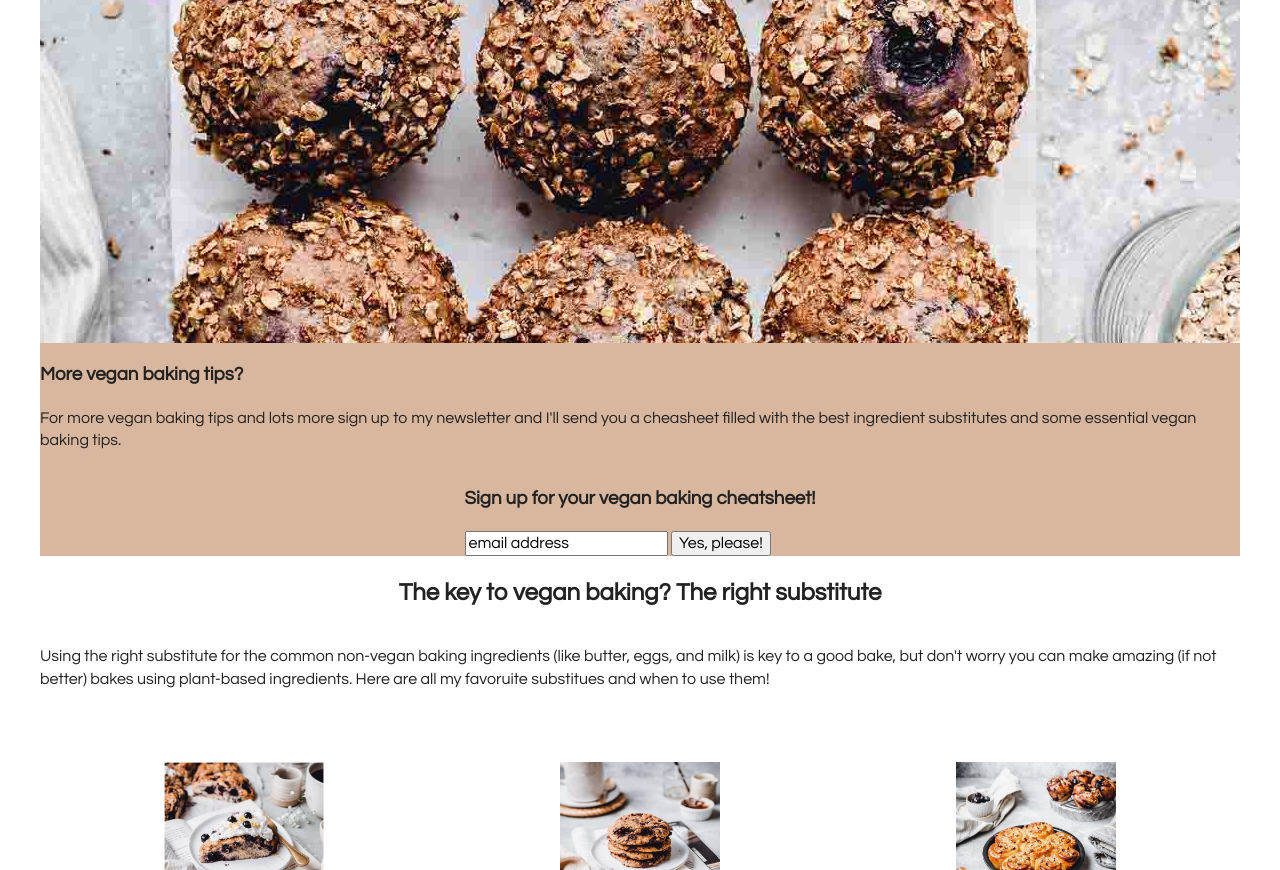
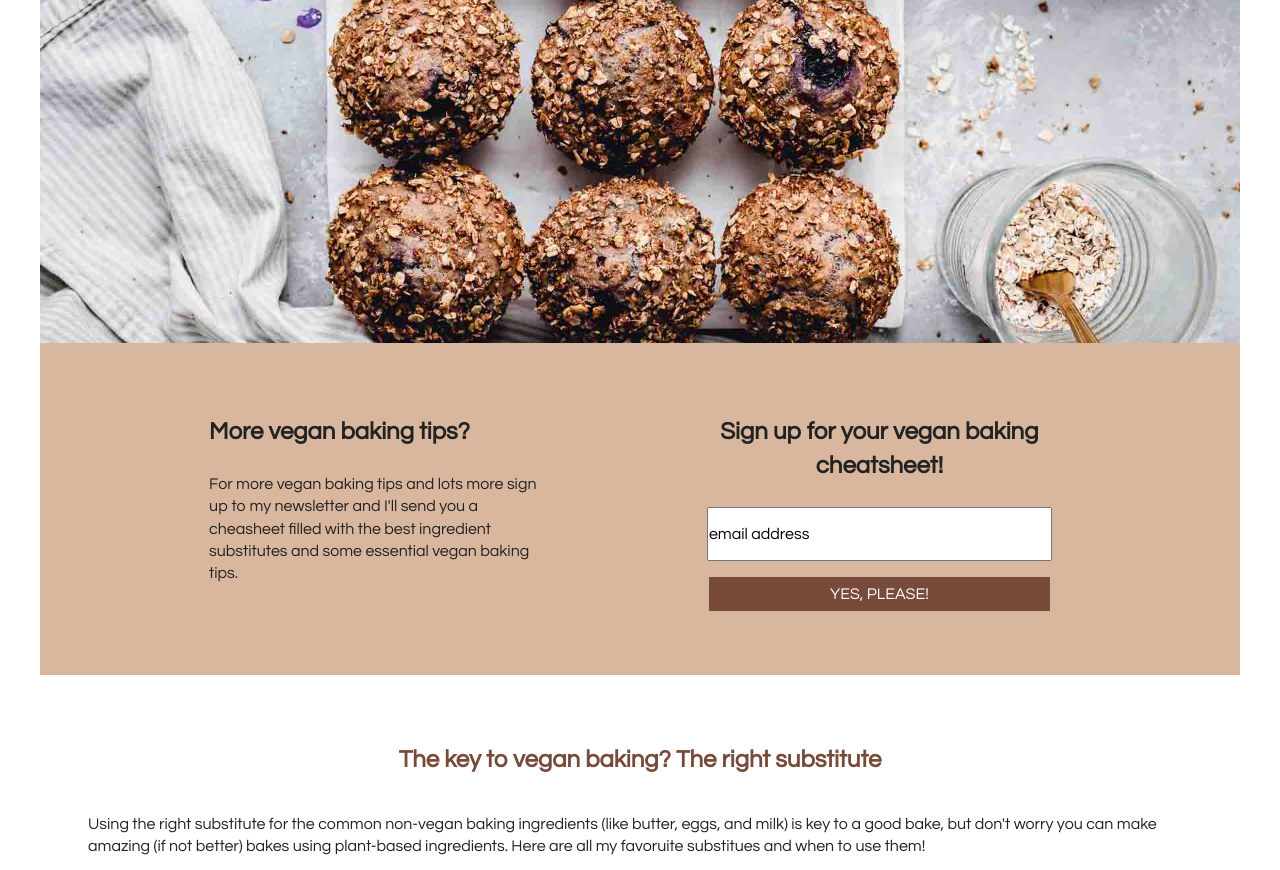
Before and after one commit to ginnywalrecht/coding-responsive-websites, a website: page vegan-baking-site/index.html in a window 1280 px wide. Shown: the part 378-1248 px from the top of the page. Drawn offline with Linux system fonts and the light colour scheme.

Commit message:
Added part of tablet styling

```diff
--- a/vegan-baking-site/css/main.css
+++ b/vegan-baking-site/css/main.css
@@ -87,7 +87,7 @@ textarea {
    Author's custom styles
    ========================================================================== */
 
-/* Base Structural Styles*/
+/* Base Styles*/
 
 header,
 footer,
@@ -107,6 +107,10 @@ body {
   margin: auto;
   font-size: 16px;
   font-family: 'Questrial', sans-serif;
+}
+
+main h2 {
+  color: #774a39;
 }
 
 /* Header Styles */
@@ -144,31 +148,74 @@ nav ul li {
 /* Styles for Hero Area */
 
 .hero-area {
-  background: url("../img/hero.jpg") no-repeat center;
+  background: url("../img/hero.jpg") center no-repeat;
+  background-size: cover;
   height: 500px;
+  width: 100%;
 }
 
 .hero-area h1 {
   font-size: 4em;
   color: white;
   padding: 0.5em;
-  max-height: 500px;
 }
 
 /* Styles for newsletter sign up */
 
 aside {
   background: #d8b79e;
-  display
+  width: 100%;
+}
+
+aside .content-wrapper {
+  padding: 1em;
+}
+
+aside .content-wrapper h3 {
+  font-size: 1.5em;
+}
+
+.newsletter-form h3 {
+  text-align: center;
+}
+
+form {
+  display: flex;
+  justify-content: center;
+  align-items: center;
+  flex-flow: column nowrap;
+}
+
+.sign-up-box {
+  width: 89%;
+  margin: auto;
+  padding: 1em 0;
+  color: black;
+}
+
+.fancy-button {
+  background: #774a39;
+  border: none;
+  color: white;
+  font-size: 1em;
+  text-transform: uppercase;
+  text-align: center;
+  padding: 0.5em 1em;
+  width: 89%;
+  margin: 1em auto;
 }
 
 /* Styles for featured subs section */
+
+.featured-subs {
+  padding: 1em;
+}
 
 .icon-content img {
   width: 10em;
   height: auto;
   text-align: center;
-  margin: auto;
+  margin: 1em auto;
 }
 
 .icon-content article {
@@ -176,7 +223,7 @@ aside {
   align-items: stretch;
   justify-content: center;
   flex-flow: column wrap;
-  padding: 2.5em 0;
+  padding: 2em 0;
 }
 
 .fontawesome-icon {
@@ -196,6 +243,14 @@ aside {
   text-align: center;
 }
 
+/* Styles for result section */
+
+.results {
+  padding: 1em;
+  background: #f2f2f2;
+}
+
+
 /* Styles for footer */
 
 footer .content-wrapper {
@@ -203,6 +258,7 @@ footer .content-wrapper {
   flex-flow: column wrap;
   justify-content: center;
   align-items: center;
+  background: #d8b79e;
   margin: 0;
 }
 
@@ -214,12 +270,27 @@ footer .content-wrapper {
   width: 55%;
 }
 
+.social, .contact {
+  padding: 2em;
+  display: flex;
+  justify-content: center;
+  align-items: center;
+  flex-flow: column nowrap;
+}
+
 .social-icons ul  {
   display: flex;
   justify-content: center;
   align-items: center;
   flex-flow: row nowrap;
   list-style: none;
+  padding: 0;
+  margin: 1em;
+}
+.social-icons img {
+  width: 2.5em;
+  height: auto;
+  margin: 0 1em;
 }
 
 
@@ -318,10 +389,23 @@ footer .content-wrapper {
 
 /* Styles for tablet */
 
-@media screen and (min-width: 768px) {
-  header, footer, .content-wrapper .icon-content, aside {
+@media only screen and (min-width: 768px) {
+  header,
+  footer,
+  .content-wrapper
+  .icon-content,
+  aside {
     flex-flow: row wrap;
   }
+
+  aside .content-wrapper,
+  .results,
+  .featured-subs {
+    padding: 3em;
+  }
+
+  /* Header */
+
   header .content-wrapper {
     justify-content: flex-start;
     flex-flow: row nowrap;
@@ -331,15 +415,17 @@ footer .content-wrapper {
   header .header-divider nav ul {
     justify-content: flex-end;
   }
-  .content-wrapper a {
+
+  header .content-wrapper a {
     display: flex;
     justify-content: flex-start;
     align-items: center;
   }
 
+  /* Footer */
+
   footer .content-wrapper {
     flex-flow: column nowrap;
-    width: 63%;
   }
 
   .footer-content {
@@ -347,7 +433,33 @@ footer .content-wrapper {
     justify-content: space-between;
     align-items: center;
     flex-flow: row nowrap;
+    width: 63%;
   }
+
+  /* Newsletter */
+
+  aside {
+    width: 100%;
+  }
+
+  aside .content-wrapper {
+    display: flex;
+    justify-content: space-around;
+    align-items: stretch;
+    flex-flow: row nowrap;
+    width: 84%;
+  }
+
+  .newsletter-form {
+    width: 38%;
+  }
+
+  .newsletter-content {
+    width: 33%;
+  }
+
+
+  /* Featured Subs section */
 
   .icon-content {
     flex-flow: row wrap;
@@ -362,14 +474,20 @@ footer .content-wrapper {
     width: 10em;
     height: auto;
   }
+
+  /* Results section */
 }
+
 
 /* Styles for Desktop */
 
-@media screen and (min-width: 1200px) {
+@media only screen and (min-width: 1200px) {
   header, footer, .content-wrapper .icon-content, aside {
     flex-flow: row wrap;
   }
+
+  /* Header */
+
   header .content-wrapper {
     justify-content: flex-start;
     flex-flow: row nowrap;
@@ -379,15 +497,17 @@ footer .content-wrapper {
   header .header-divider nav ul {
     justify-content: flex-end;
   }
-  .content-wrapper a {
+
+  header .content-wrapper a {
     display: flex;
     justify-content: flex-start;
     align-items: center;
   }
 
+  /* Footer */
+
   footer .content-wrapper {
     flex-flow: column nowrap;
-    width: 70%;
   }
 
   .footer-content {
@@ -395,7 +515,32 @@ footer .content-wrapper {
     justify-content: space-between;
     align-items: center;
     flex-flow: row nowrap;
+    width: 70%;
   }
+
+    /* Newsletter */
+
+    aside {
+      width: 100%;
+    }
+
+    aside .content-wrapper {
+      display: flex;
+      justify-content: space-around;
+      align-items: stretch;
+      flex-flow: row nowrap;
+      width: 84%;
+    }
+
+    .newsletter-form {
+      width: 38%;
+    }
+
+    .newsletter-content {
+      width: 33%;
+    }
+
+  /*Featured subs section*/
 
   .icon-content {
     flex-flow: row wrap;
--- a/vegan-baking-site/index.html
+++ b/vegan-baking-site/index.html
@@ -55,8 +55,8 @@
         <div class="newsletter-form">
           <h3>Sign up for your vegan baking cheatsheet!</h3>
           <form>
-            <input type="text" name="name" value="email address">
-            <input type="button" value="Yes, please!">
+            <input type="text" name="name" value="email address" class="sign-up-box">
+            <input type="button" value="Yes, please!" class="fancy-button">
           </form>
         </div>
       </div>
@@ -112,6 +112,13 @@
   <footer>
     <div class="content-wrapper">
       <div class="footer-content">
+        <div class="contact">
+          <h3>Let's stay in touch</h3>
+          <address>
+            <p>hello@myveganminimalist.com</p>
+            <p><a href="https://myveganminimalist.com/">Visit my blog</a></p>
+          </address>
+        </div>
         <div class="social">
           <h3>Find me on</h3>
           <div class="social-icons">
@@ -122,13 +129,6 @@
               <li><a href="https://www.youtube.com/channel/UC1aDL1UEJQuUGLoOvjzOTqg/videos"><img src="img/youtube-logo.png" alt="youtube logo"/></a></li>
             </ul>
           </div>
-        </div>
-        <div class="contact">
-          <h3>Let's stay in touch</h3>
-          <address>
-            <p>hello@myveganminimalist.com</p>
-            <p><a href="https://myveganminimalist.com/">Visit my blog</a></p>
-          </address>
         </div>
       </div> <!-- footer content ends -->
       <div class="copyright">
```
Also changed, not shown: vegan-baking-site/about/index.html (+14 -13 lines), vegan-baking-site/faq/index.html (+18 -17 lines).
